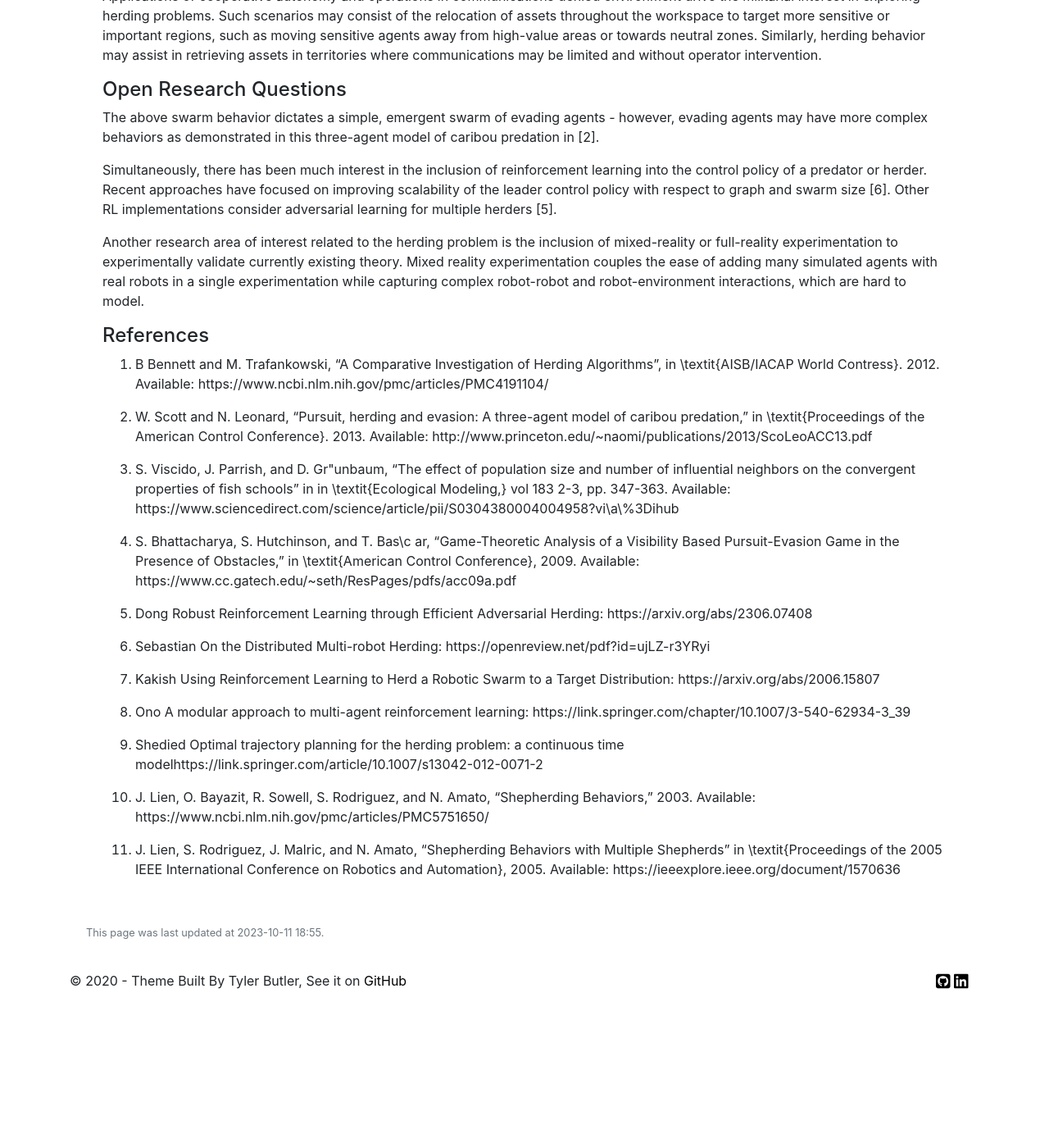
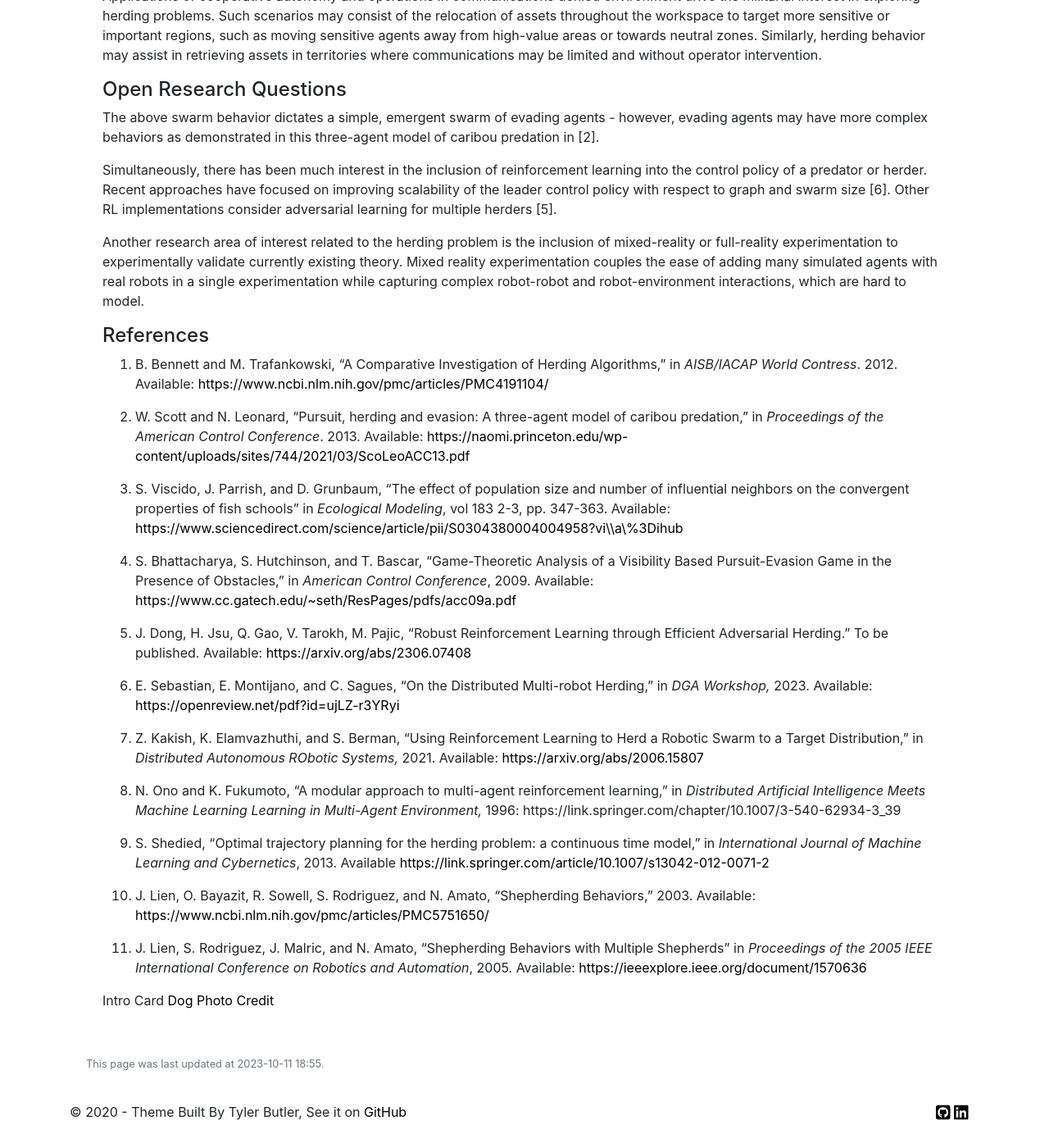
Before and after one commit to kvsakano/kvsakano.github.io, a Jekyll site: the page built from _posts/projects/2023-10-03-818B.md, in a window 1280 px wide and 1400 px high, scrolled down 3517 px. Shown: the whole window at 82% size. Built offline with Jekyll 4.4.1, drawn with Linux system fonts in a browser that asks for light colours; nearby versions of some CDN libraries; formulas are drawn with MathJax 3; comment, search, counter and statistics services are not loaded; before the commit the page ends 4757 px from its top, so only the background shows below that.

Commit message:
fixed references

```diff
--- a/_posts/projects/2023-10-03-818B.md
+++ b/_posts/projects/2023-10-03-818B.md
@@ -5,12 +5,11 @@ descrption: "A Project Description"
 foo:   "2023-10-03"
 type: card-img-top
 categories: latin text
-image: /assets/img/posts/blog2.jpg
 caption:
 last-updated: 2023-10-03
 categories: project
 author: Kristy Sakano
-card: card-1
+card: /assets/img/posts/818B/dog.jpg
 ---
 
 A list of all past & current projects for the CMSC 818B Decision-Making For Robotics class, taken Fall 2023.
@@ -128,24 +127,26 @@ Another research area of interest related to the herding problem is the inclusio
 
 #### References
 
-1.  B Bennett and M.  Trafankowski, "A Comparative Investigation of Herding Algorithms", in \textit{AISB/IACAP World Contress}. 2012. Available: https://www.ncbi.nlm.nih.gov/pmc/articles/PMC4191104/
+1. B. Bennett and M.  Trafankowski, "A Comparative Investigation of Herding Algorithms," in *AISB/IACAP World Contress*. 2012. Available: <https://www.ncbi.nlm.nih.gov/pmc/articles/PMC4191104/>
 
-2. W. Scott and N. Leonard, "Pursuit, herding and evasion: A three-agent model of caribou predation," in \textit{Proceedings of the American Control Conference}. 2013. Available: http://www.princeton.edu/~naomi/publications/2013/ScoLeoACC13.pdf
+2. W. Scott and N. Leonard, "Pursuit, herding and evasion: A three-agent model of caribou predation," in *Proceedings of the American Control Conference*. 2013. Available: <https://naomi.princeton.edu/wp-content/uploads/sites/744/2021/03/ScoLeoACC13.pdf>
 
-3. S. Viscido, J. Parrish, and D. Gr\"unbaum, "The effect of population size and number of influential neighbors on the convergent properties of fish schools" in in \textit{Ecological Modeling,} vol 183 2-3, pp. 347-363. Available: https://www.sciencedirect.com/science/article/pii/S0304380004004958?vi\\a\%3Dihub
+3. S. Viscido, J. Parrish, and D. Grunbaum, "The effect of population size and number of influential neighbors on the convergent properties of fish schools" in *Ecological Modeling*, vol 183 2-3, pp. 347-363. Available: <https://www.sciencedirect.com/science/article/pii/S0304380004004958?vi\\a\%3Dihub>
 
-4.  S. Bhattacharya, S. Hutchinson, and T. Bas\c ar,  "Game-Theoretic Analysis of a Visibility Based Pursuit-Evasion Game in the Presence of Obstacles," in \textit{American Control Conference}, 2009. Available: https://www.cc.gatech.edu/~seth/ResPages/pdfs/acc09a.pdf
+4.  S. Bhattacharya, S. Hutchinson, and T. Bascar,  "Game-Theoretic Analysis of a Visibility Based Pursuit-Evasion Game in the Presence of Obstacles," in *American Control Conference*, 2009. Available: <https://www.cc.gatech.edu/~seth/ResPages/pdfs/acc09a.pdf>
 
-5. Dong Robust Reinforcement Learning through Efficient Adversarial Herding:  https://arxiv.org/abs/2306.07408
+5. J. Dong, H. Jsu, Q. Gao, V. Tarokh, M. Pajic, "Robust Reinforcement Learning through Efficient Adversarial Herding." To be published. Available: <https://arxiv.org/abs/2306.07408>
 
-6. Sebastian On the Distributed Multi-robot Herding: https://openreview.net/pdf?id=ujLZ-r3YRyi
+6. E. Sebastian, E. Montijano, and C. Sagues, "On the Distributed Multi-robot Herding," in *DGA Workshop,* 2023. Available: <https://openreview.net/pdf?id=ujLZ-r3YRyi>
 
-7. Kakish Using Reinforcement Learning to Herd a Robotic Swarm to a Target Distribution: https://arxiv.org/abs/2006.15807
+7. Z. Kakish, K. Elamvazhuthi, and S. Berman, "Using Reinforcement Learning to Herd a Robotic Swarm to a Target Distribution," in *Distributed Autonomous RObotic Systems,* 2021. Available: <https://arxiv.org/abs/2006.15807>
 
-8. Ono A modular approach to multi-agent reinforcement learning: https://link.springer.com/chapter/10.1007/3-540-62934-3_39
+8. N. Ono and K. Fukumoto, "A modular approach to multi-agent reinforcement learning," in *Distributed Artificial Intelligence Meets Machine Learning Learning in Multi-Agent Environment,* 1996: https://link.springer.com/chapter/10.1007/3-540-62934-3_39
 
-9. Shedied Optimal trajectory planning for the herding problem: a continuous time modelhttps://link.springer.com/article/10.1007/s13042-012-0071-2
+9. S. Shedied, "Optimal trajectory planning for the herding problem: a continuous time model," in *International Journal of Machine Learning and Cybernetics*, 2013. Available <https://link.springer.com/article/10.1007/s13042-012-0071-2>
 
-10. J. Lien, O. Bayazit, R. Sowell, S. Rodriguez, and N. Amato, "Shepherding Behaviors," 2003. Available: https://www.ncbi.nlm.nih.gov/pmc/articles/PMC5751650/
+10. J. Lien, O. Bayazit, R. Sowell, S. Rodriguez, and N. Amato, "Shepherding Behaviors," 2003. Available: <https://www.ncbi.nlm.nih.gov/pmc/articles/PMC5751650/>
 
-11. J. Lien, S. Rodriguez, J. Malric, and N. Amato, "Shepherding Behaviors with Multiple Shepherds" in \textit{Proceedings of the 2005 IEEE International Conference on Robotics and Automation}, 2005. Available: https://ieeexplore.ieee.org/document/1570636
+11. J. Lien, S. Rodriguez, J. Malric, and N. Amato, "Shepherding Behaviors with Multiple Shepherds" in *Proceedings of the 2005 IEEE International Conference on Robotics and Automation*, 2005. Available: <https://ieeexplore.ieee.org/document/1570636>
+
+Intro Card [Dog Photo Credit](https://www.istockphoto.com/photo/australian-cattle-dog-sitting-in-front-of-a-white-background-gm508856988-85475149)
```
Also changed, not shown: assets/img/posts/818B/dog.jpg (added).
